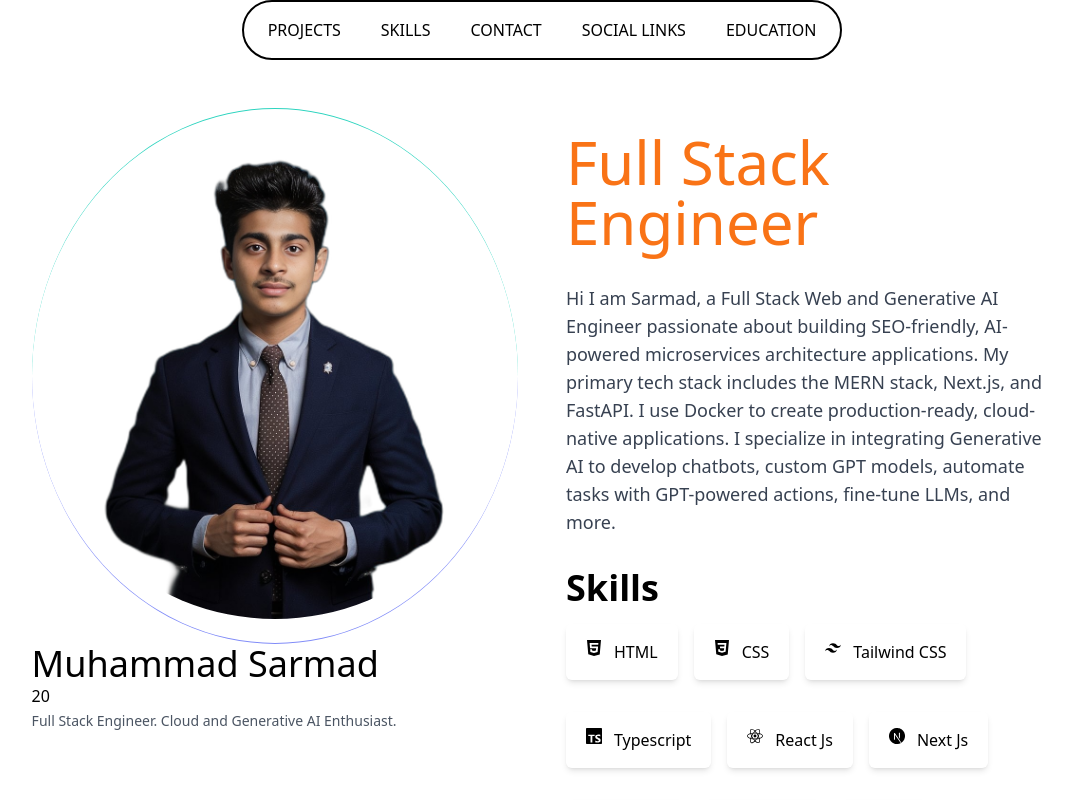
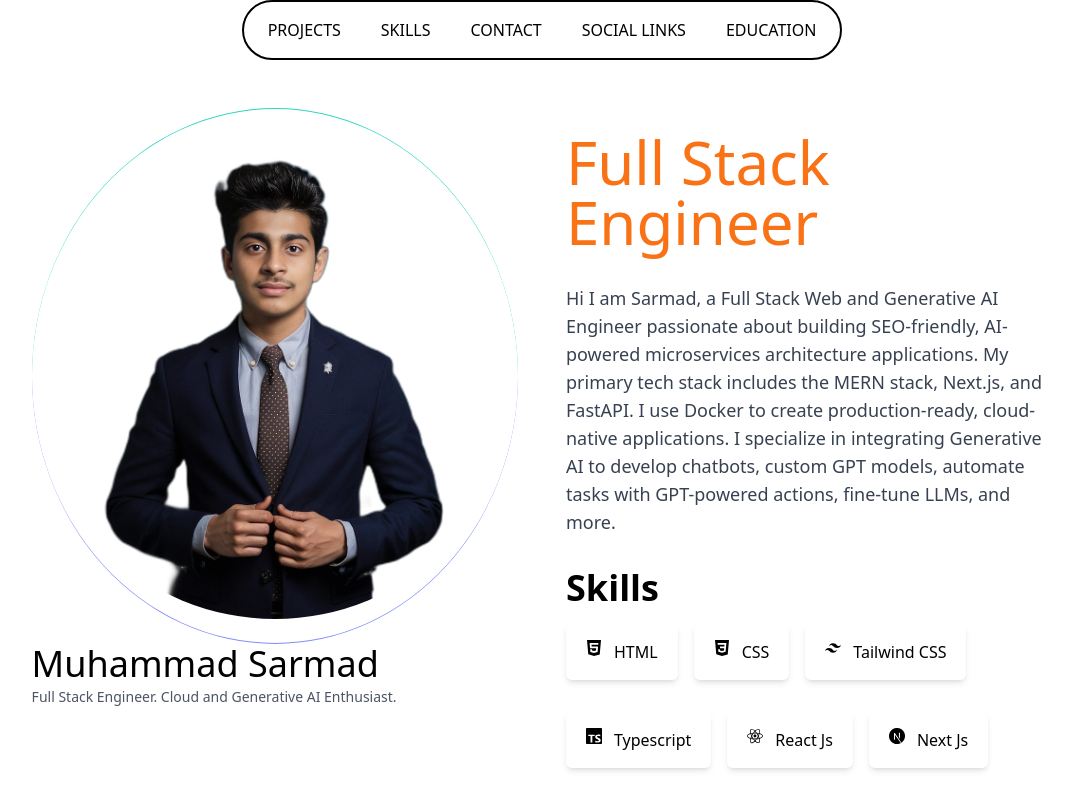
Before and after one commit to Sarmad426/Portfolio-Template, a Next.js app: page / in a window 1280 px wide. Shown: the top 800 px of the page, without its empty margins (98-1170 px from the left). Built offline with nearby package versions, Linux system fonts and the light colour scheme.

Commit message:
Removed age from portfolio

```diff
--- a/src/components/personal-details.tsx
+++ b/src/components/personal-details.tsx
@@ -15,9 +15,7 @@ export const PersonalDetails = () => {
               />
             </div>
             <h3 className="md:text-4xl text-2xl font-medium">{data.name}</h3>
-            <p>
-              <span className="font-medium">{data.age}</span>
-            </p>
+            <p>{/* <span className="font-medium">{data.age}</span> */}</p>
             <p>
               <span className="font-medium text-sm text-gray-600 dark:text-darkSecondaryColor">
                 {data.about}
--- a/src/data/profile-data.tsx
+++ b/src/data/profile-data.tsx
@@ -17,7 +17,7 @@ import {
 import { FaGraduationCap } from "react-icons/fa";
 import { BiMailSend } from "react-icons/bi";
 import sarmadImage from "../../public/profile-photo.png";
-import { calculateAge } from "@/utils/utils";
+// import { calculateAge } from "@/utils/utils";
 
 type skillObj = {
   logo: JSX.Element;
@@ -41,12 +41,12 @@ type profileLinks = {
 const birthYear = 2004;
 const birthMonth = 6;
 const birthDate = 4;
-const age = calculateAge(birthYear, birthMonth, birthDate);
+// const age = calculateAge(birthYear, birthMonth, birthDate);
 
 export const personalData = [
   {
     name: "Muhammad Sarmad",
-    age,
+    // age,
     image: sarmadImage,
     about: "Full Stack Engineer. Cloud and Generative AI Enthusiast.",
   },
```
